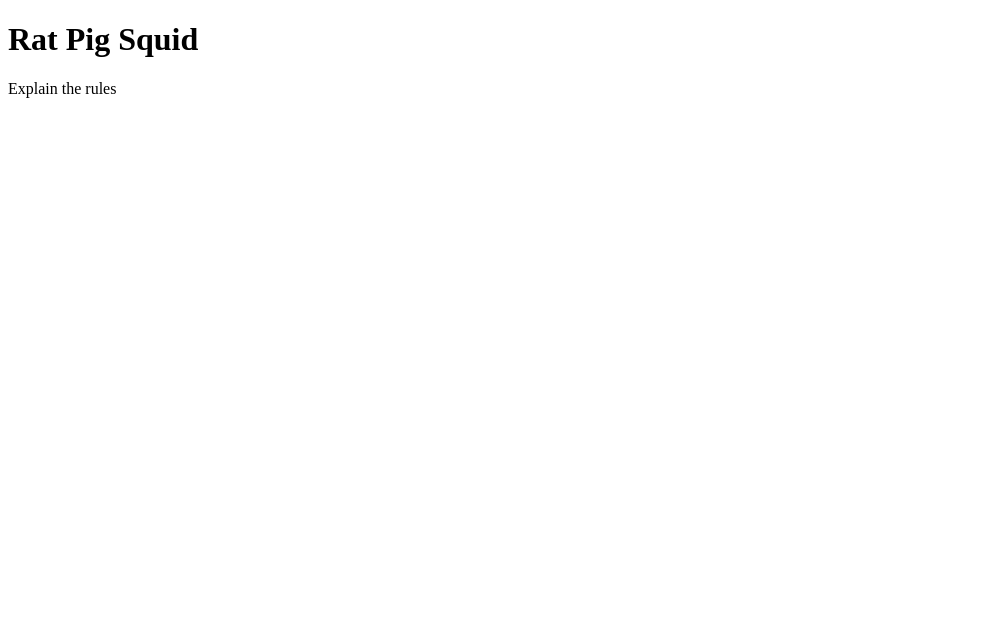
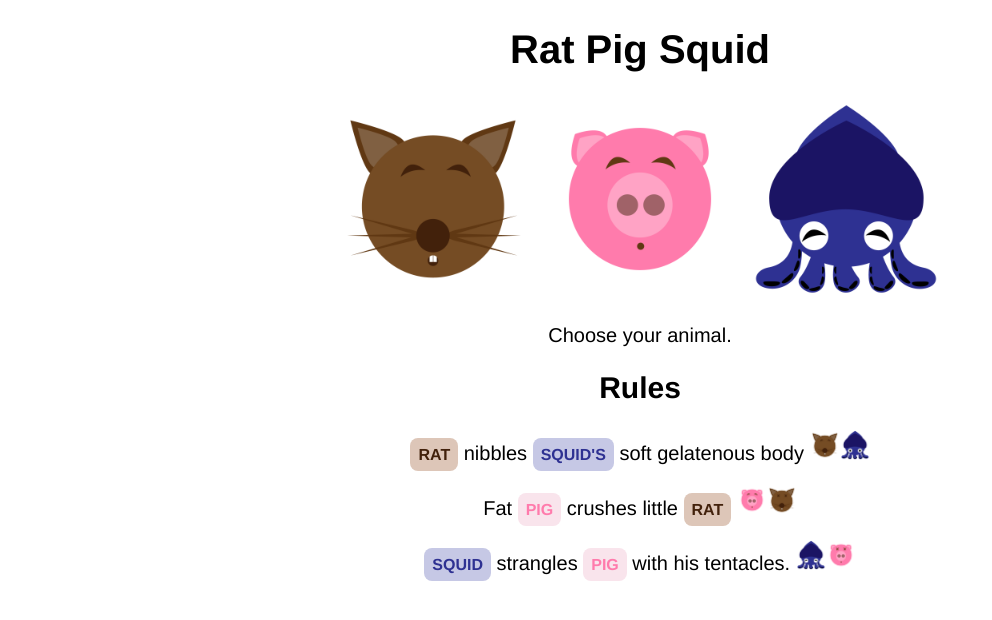
Before and after one commit to saltymouse/rat-pig-squid, a plain HTML site: page index.html in a window 1280 px wide. Shown: the whole page, without its empty margins (0-992 px from the left). Drawn offline with Linux system fonts and the light colour scheme.

Commit message:
Updated HTML and CSS framework

```diff
--- a/index.html
+++ b/index.html
@@ -6,9 +6,29 @@
         <link rel="stylesheet" href="main.css">
     </head>
     <body>
+        <div id="mainBox">
 
-        <h1>Rat Pig Squid</h1>
-        <p>Explain the rules</p>
+
+            <h1>Rat Pig Squid</h1>
+            <a href="#"><img src="rat-alive.png" alt="Rat Icon" width="200" height="200"></a>
+            <a href="#"><img src="pig-alive.png" alt="Pig Icon" width="200" height="200"></a>
+            <a href="#"><img src="squid-alive.png" width="200" height="200"></a>
+            <p>Choose your animal.</p>
+
+            <div id="rules">
+                <h2>Rules</h2>
+                <p class="rule">
+                    <span class="rat animal">Rat</span> nibbles <span class="squid animal">Squid's</span> soft gelatenous body
+                <img src="rat-alive.png" alt="Rat Alive Icon" width="30" height="30"><img src="squid-dead.png" width="30" height="30">
+                </p>
+                <p class="rule">
+                Fat <span class="pig animal">Pig</span> crushes little <span class="rat animal">Rat</span> <img src="pig-alive.png" alt="Rat Alive Icon" width="30" height="30"><img src="rat-dead.png" width="30" height="30">
+                </p>
+                <p class="rule">
+                    <span class="animal squid">Squid</span> strangles <span class="pig animal">Pig</span> with his tentacles. <img src="squid-alive.png" alt="Squid Alive Icon" width="30" height="30"><img src="pig-dead.png" alt="Pig Dead Icon" width="30" height="30">
+                </p>
+            </div>
+        </div>
 
         <script src="main.js"></script>
     </body>
--- a/main.css
+++ b/main.css
@@ -0,0 +1,9 @@
+body { font-size: 20px; font-family: helvetica, arial, sans-serif; }
+#mainBox {
+    text-align: center;
+}
+
+.animal { font-weight: bold; padding: .5em; border-radius: .5em; text-transform: uppercase; font-size: 0.8em; }
+.rat { background: #DDC6B8; color: #42210B; }
+.pig { background: #F9E4EC; color: #FF7BAC; }
+.squid { background: #C6C8E5; color: #2E3192; }
```
Also changed, not shown: 1 other file.
